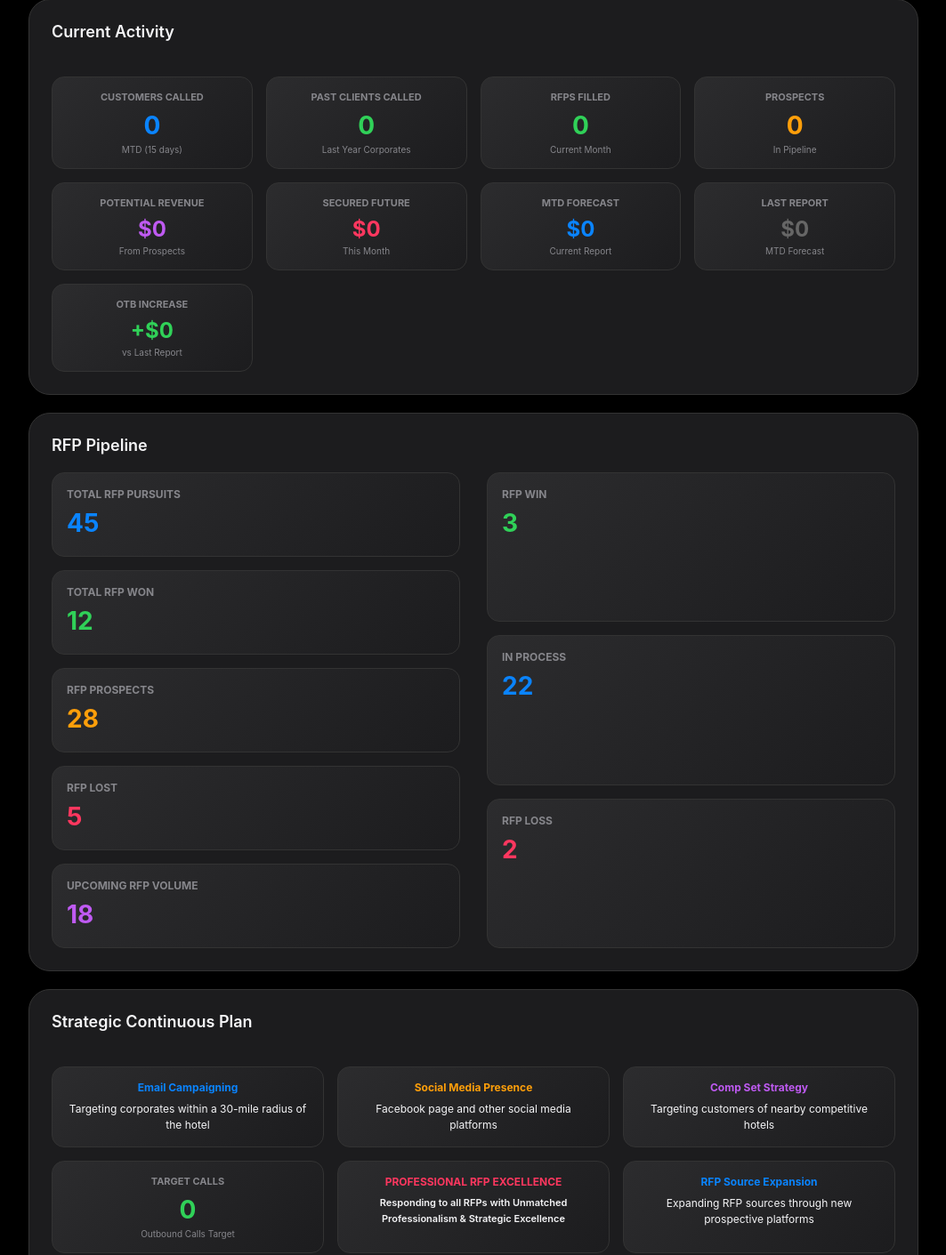
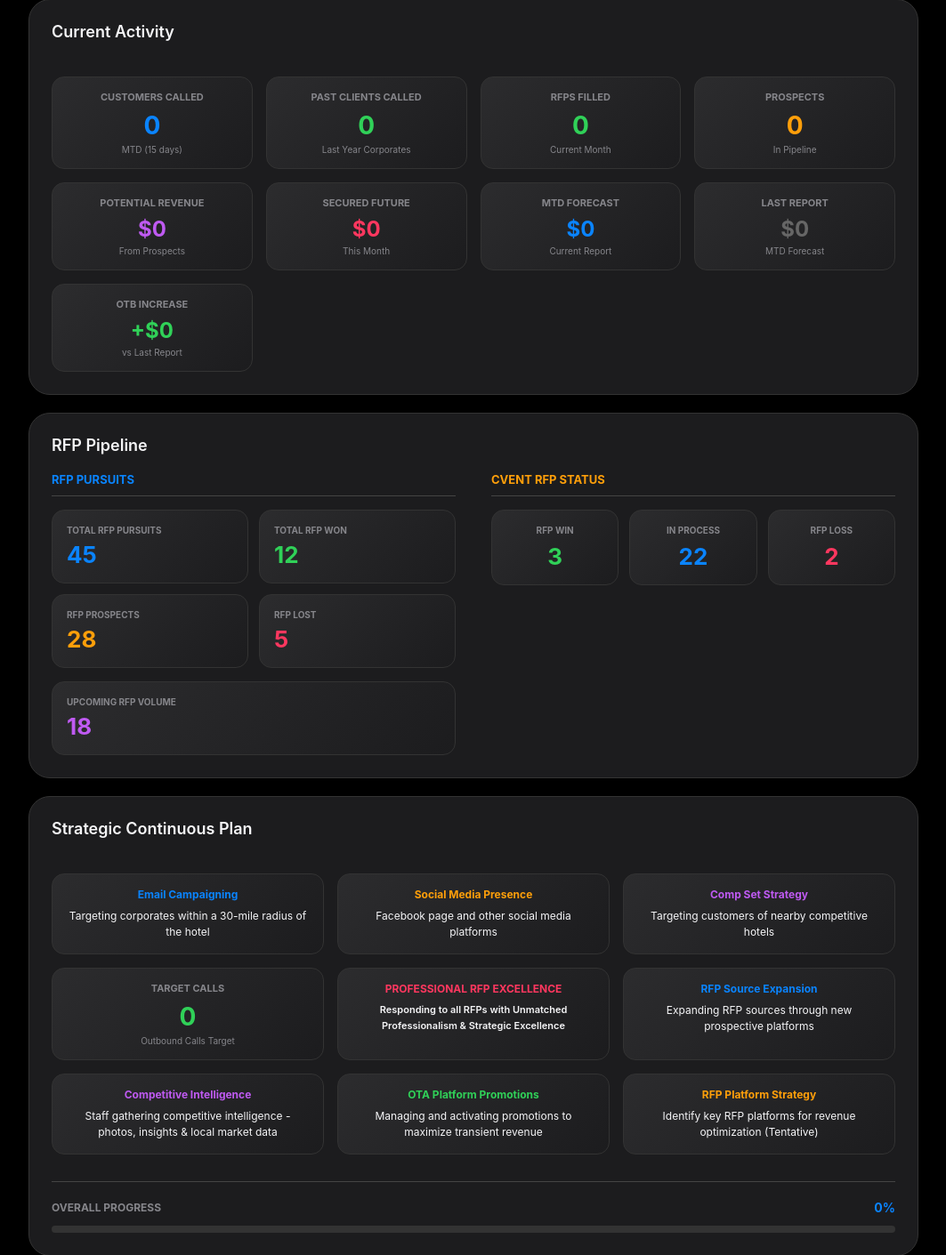
Before and after one commit to Ayushshyam2404/Sales-Pulse, a Flask app: page / in a window 1280 px wide. Shown: the part 2311-3722 px from the top of the page at 89% size, without its empty margins (108-1171 px from the left). Run offline with Flask 3, Linux system fonts and the light colour scheme; data that the repository does not hold is empty.

Commit message:
Did some changes

```diff
--- a/templates/index.html
+++ b/templates/index.html
@@ -1055,58 +1055,64 @@
         <!-- RFP Pipeline Section -->
         <div class="card full" id="card-rfp-pipeline">
             <h2 id="title-rfp-pipeline">RFP Pipeline</h2>
-            <div style="display: grid; grid-template-columns: 1fr 1fr; gap: 30px; margin-top: 20px;">
+            <div style="display: grid; grid-template-columns: 1fr 1fr; gap: 40px; margin-top: 20px;">
                 <!-- Left Side: RFP Metrics -->
-                <div style="display: grid; grid-template-columns: repeat(1, 1fr); gap: 15px;">
+                <div>
+                    <div style="color: var(--accent-blue); font-size: 13px; font-weight: 700; text-transform: uppercase; margin-bottom: 15px; padding-bottom: 10px; border-bottom: 1px solid #444;">RFP Pursuits</div>
+                    <div style="display: grid; grid-template-columns: repeat(2, 1fr); gap: 12px;">
                         <!-- Total RFP Pursuits -->
-                    <div class="metric-card">
-                        <div style="font-size: 12px; color: var(--text-secondary); text-transform: uppercase; font-weight: 700; margin-bottom: 8px;" id="lbl-rfp-pursuits">Total RFP Pursuits</div>
-                        <div style="font-size: 28px; font-weight: 700; color: var(--accent-blue); margin-bottom: 4px;" id="disp-rfp-pursuits">0</div>
+                        <div class="metric-card" style="padding: 16px;">
+                            <div style="font-size: 10px; color: var(--text-secondary); text-transform: uppercase; font-weight: 700; margin-bottom: 6px;" id="lbl-rfp-pursuits">Total Pursuits</div>
+                            <div style="font-size: 26px; font-weight: 700; color: var(--accent-blue);" id="disp-rfp-pursuits">0</div>
                         </div>
 
                         <!-- Total RFP Won -->
-                    <div class="metric-card">
-                        <div style="font-size: 12px; color: var(--text-secondary); text-transform: uppercase; font-weight: 700; margin-bottom: 8px;" id="lbl-rfp-won">Total RFP Won</div>
-                        <div style="font-size: 28px; font-weight: 700; color: var(--accent-green); margin-bottom: 4px;" id="disp-rfp-won">0</div>
+                        <div class="metric-card" style="padding: 16px;">
+                            <div style="font-size: 10px; color: var(--text-secondary); text-transform: uppercase; font-weight: 700; margin-bottom: 6px;" id="lbl-rfp-won">Won</div>
+                            <div style="font-size: 26px; font-weight: 700; color: var(--accent-green);" id="disp-rfp-won">0</div>
                         </div>
 
                         <!-- RFP Prospects -->
-                    <div class="metric-card">
-                        <div style="font-size: 12px; color: var(--text-secondary); text-transform: uppercase; font-weight: 700; margin-bottom: 8px;" id="lbl-rfp-prospects">RFP Prospects</div>
-                        <div style="font-size: 28px; font-weight: 700; color: var(--accent-orange); margin-bottom: 4px;" id="disp-rfp-prospects">0</div>
+                        <div class="metric-card" style="padding: 16px;">
+                            <div style="font-size: 10px; color: var(--text-secondary); text-transform: uppercase; font-weight: 700; margin-bottom: 6px;" id="lbl-rfp-prospects">Prospects</div>
+                            <div style="font-size: 26px; font-weight: 700; color: var(--accent-orange);" id="disp-rfp-prospects">0</div>
                         </div>
 
                         <!-- RFP Lost -->
-                    <div class="metric-card">
-                        <div style="font-size: 12px; color: var(--text-secondary); text-transform: uppercase; font-weight: 700; margin-bottom: 8px;" id="lbl-rfp-lost">RFP Lost</div>
-                        <div style="font-size: 28px; font-weight: 700; color: var(--accent-red); margin-bottom: 4px;" id="disp-rfp-lost">0</div>
+                        <div class="metric-card" style="padding: 16px;">
+                            <div style="font-size: 10px; color: var(--text-secondary); text-transform: uppercase; font-weight: 700; margin-bottom: 6px;" id="lbl-rfp-lost">Lost</div>
+                            <div style="font-size: 26px; font-weight: 700; color: var(--accent-red);" id="disp-rfp-lost">0</div>
+                        </div>
                     </div>
 
                     <!-- Upcoming RFP Volume -->
-                    <div class="metric-card">
-                        <div style="font-size: 12px; color: var(--text-secondary); text-transform: uppercase; font-weight: 700; margin-bottom: 8px;" id="lbl-rfp-upcoming">Upcoming RFP Volume</div>
-                        <div style="font-size: 28px; font-weight: 700; color: var(--accent-purple); margin-bottom: 4px;" id="disp-rfp-upcoming">0</div>
-                    </div>
-                </div>
-
-                <!-- Right Side: Event Status -->
-                <div style="display: grid; grid-template-columns: repeat(1, 1fr); gap: 15px;">
+                    <div class="metric-card" style="padding: 16px; margin-top: 15px;">
+                        <div style="font-size: 10px; color: var(--text-secondary); text-transform: uppercase; font-weight: 700; margin-bottom: 6px;" id="lbl-rfp-upcoming">Upcoming RFP Volume</div>
+                        <div style="font-size: 26px; font-weight: 700; color: var(--accent-purple);" id="disp-rfp-upcoming">0</div>
+                    </div>
+                </div>
+
+                <!-- Right Side: CVENT RFP Status -->
+                <div>
+                    <div style="color: var(--accent-orange); font-size: 13px; font-weight: 700; text-transform: uppercase; margin-bottom: 15px; padding-bottom: 10px; border-bottom: 1px solid #444;">CVENT RFP Status</div>
+                    <div style="display: grid; grid-template-columns: repeat(3, 1fr); gap: 12px;">
                         <!-- RFP Win Event -->
-                    <div class="metric-card">
-                        <div style="font-size: 12px; color: var(--text-secondary); text-transform: uppercase; font-weight: 700; margin-bottom: 8px;" id="lbl-event-win">RFP Win</div>
-                        <div style="font-size: 28px; font-weight: 700; color: var(--accent-green); margin-bottom: 4px;" id="disp-event-win">0</div>
+                        <div class="metric-card" style="padding: 16px; text-align: center;">
+                            <div style="font-size: 10px; color: var(--text-secondary); text-transform: uppercase; font-weight: 700; margin-bottom: 8px;" id="lbl-event-win">Win</div>
+                            <div style="font-size: 26px; font-weight: 700; color: var(--accent-green);" id="disp-event-win">0</div>
                         </div>
 
                         <!-- In Process Event -->
-                    <div class="metric-card">
-                        <div style="font-size: 12px; color: var(--text-secondary); text-transform: uppercase; font-weight: 700; margin-bottom: 8px;" id="lbl-event-in-process">In Process</div>
-                        <div style="font-size: 28px; font-weight: 700; color: var(--accent-blue); margin-bottom: 4px;" id="disp-event-in-process">0</div>
+                        <div class="metric-card" style="padding: 16px; text-align: center;">
+                            <div style="font-size: 10px; color: var(--text-secondary); text-transform: uppercase; font-weight: 700; margin-bottom: 8px;" id="lbl-event-in-process">In Process</div>
+                            <div style="font-size: 26px; font-weight: 700; color: var(--accent-blue);" id="disp-event-in-process">0</div>
                         </div>
 
                         <!-- RFP Loss Event -->
-                    <div class="metric-card">
-                        <div style="font-size: 12px; color: var(--text-secondary); text-transform: uppercase; font-weight: 700; margin-bottom: 8px;" id="lbl-event-loss">RFP Loss</div>
-                        <div style="font-size: 28px; font-weight: 700; color: var(--accent-red); margin-bottom: 4px;" id="disp-event-loss">0</div>
+                        <div class="metric-card" style="padding: 16px; text-align: center;">
+                            <div style="font-size: 10px; color: var(--text-secondary); text-transform: uppercase; font-weight: 700; margin-bottom: 8px;" id="lbl-event-loss">Loss</div>
+                            <div style="font-size: 26px; font-weight: 700; color: var(--accent-red);" id="disp-event-loss">0</div>
+                        </div>
                     </div>
                 </div>
             </div>
```
Lines whose indentation alone changed are shown as unchanged.
